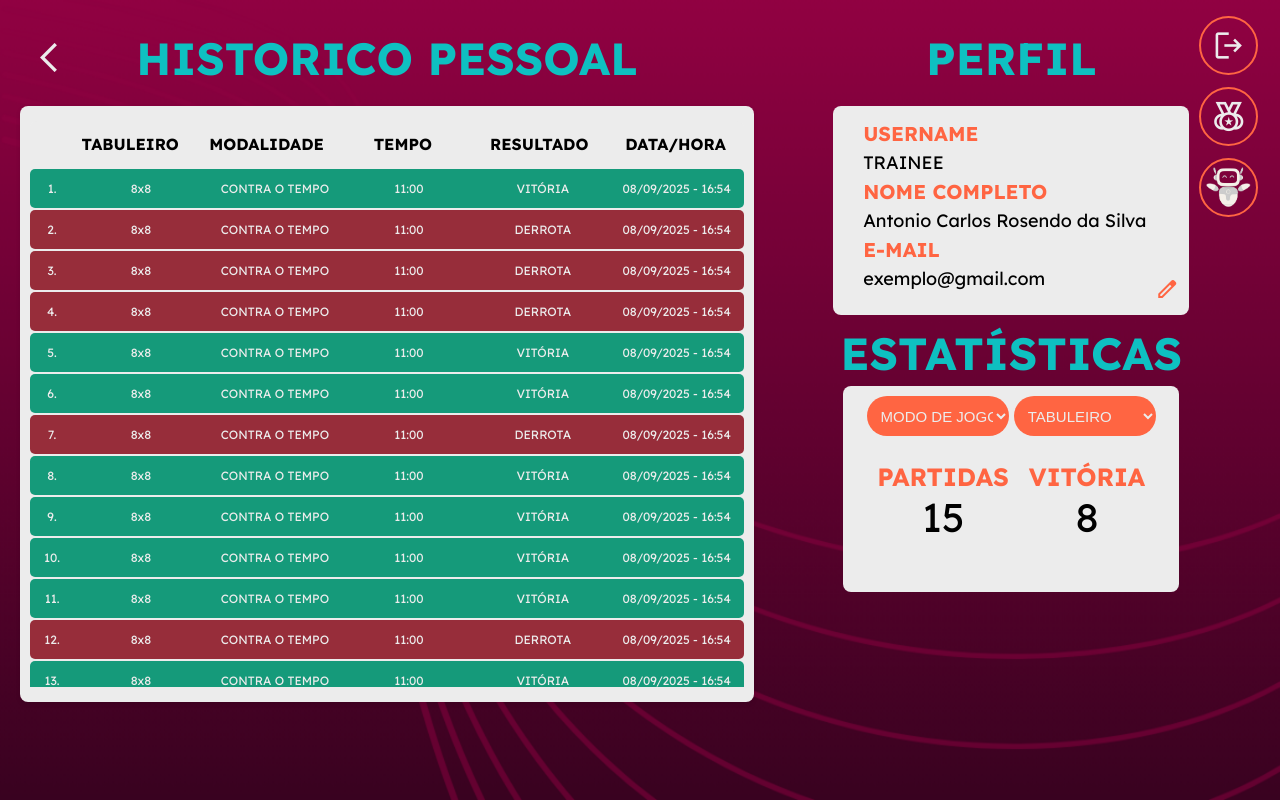
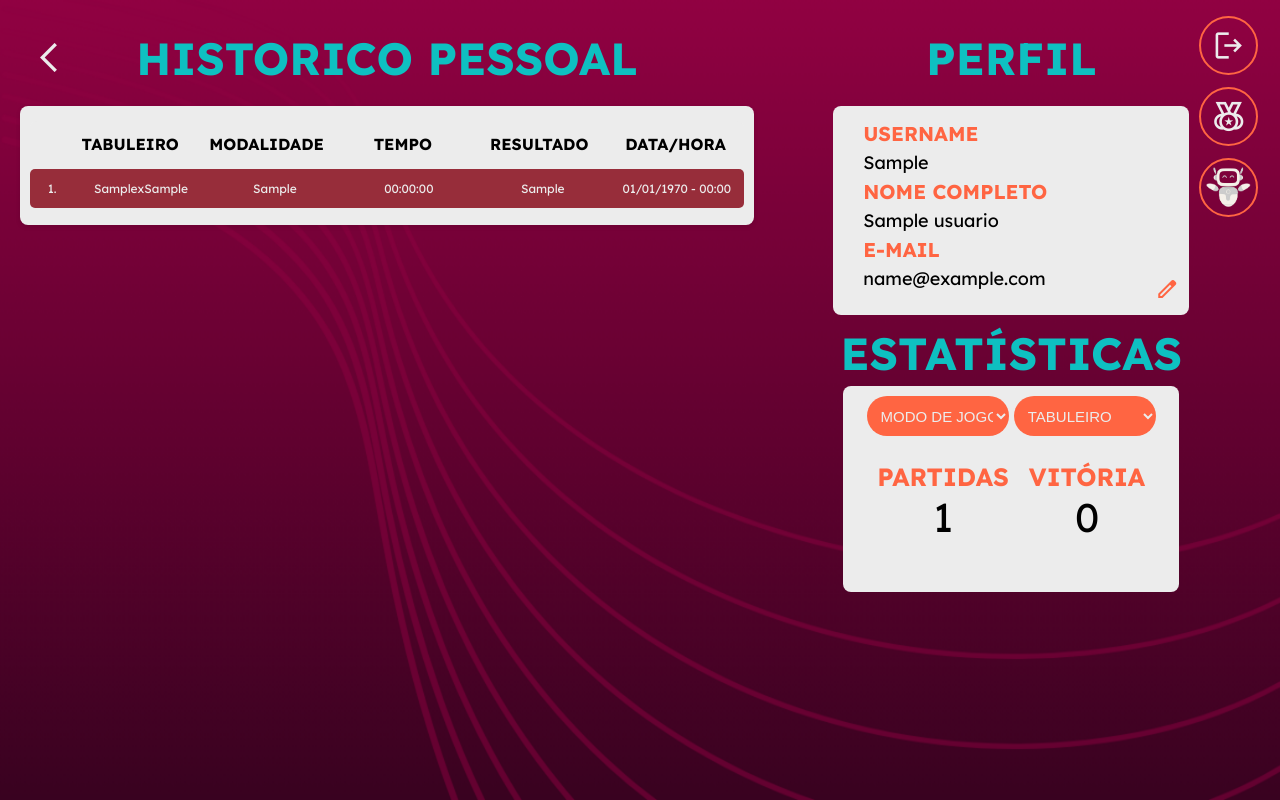
Before and after one commit to toassa/code-match, a PHP site: page /perfil.php in a window 1280 px wide. Run offline with PHP 8.4, Linux system fonts and the light colour scheme; the visitor is signed in with stand-in values (Sample User, id 1); tables that the repository leaves empty or names only in its code hold one stand-in row (values such as "Sample post").

Commit message:
Implementacao da edicao de Perfil e Historico Pessoal

```diff
--- a/backend/create_tables.php
+++ b/backend/create_tables.php
@@ -26,7 +26,7 @@ $sqlUsuarios = "CREATE TABLE IF NOT EXISTS Usuarios (
     Email VARCHAR(100) NOT NULL UNIQUE,
     Senha VARCHAR(255) NOT NULL,
     remember_token VARCHAR(255),
-    token_expira_em DATETIME;
+    token_expira_em DATETIME
 ) ENGINE=InnoDB";
 
 if ($conn->query($sqlUsuarios) === TRUE) {
@@ -40,6 +40,7 @@ $sqlPartida = "CREATE TABLE IF NOT EXISTS Partidas (
     Usuario_ID INT NOT NULL,
     Tabuleiro INT NOT NULL,
     Modalidade CHAR(14) NOT NULL,
+    Resultado ENUM('VITÓRIA', 'DERROTA') NOT NULL,
     Tempo_regressivo TIME,
     Duracao_partida TIME NOT NULL,
     Jogadas INT NOT NULL,
--- a/backend/login.php
+++ b/backend/login.php
@@ -23,6 +23,7 @@ if ($_SERVER["REQUEST_METHOD"] === "POST") {
 
         if (password_verify($senha, $row["Senha"])) {
             $_SESSION["usuario"] = $row["Usuario"];
+            $_SESSION["usuario_id"] = $row["ID"];
 
             if ($lembrar) {
                 setcookie("usuario_salvo", $usuario, time() + (7 * 24 * 60 * 60), "/");
--- a/public/perfil.php
+++ b/public/perfil.php
@@ -1,3 +1,75 @@
+<?php
+session_start();
+include("../backend/db_config.php");
+
+$conn = new mysqli($servername, $username, $password, $dbname);
+if ($conn->connect_error) {
+    die("Erro de conexão com o banco de dados: " . $conn->connect_error);
+}
+
+if (!isset($_SESSION['usuario_id'])) {
+    header('Location: index.php');
+    exit;
+}
+$usuario_id = $_SESSION['usuario_id'];
+
+$sql_usuario = "SELECT Nome_Completo, Usuario, Email, Data_nasc, Cpf, Telefone FROM Usuarios WHERE ID = ?";
+$stmt_usuario = $conn->prepare($sql_usuario);
+$stmt_usuario->bind_param("i", $usuario_id);
+$stmt_usuario->execute();
+$result_usuario = $stmt_usuario->get_result();
+$usuario = $result_usuario->fetch_assoc();
+$stmt_usuario->close();
+
+$filtro_modo = $_GET['modo_jogo'] ?? 'QUALQUER';
+$filtro_tabuleiro = $_GET['tabuleiro'] ?? 'TODOS';
+
+$sql_stats = "SELECT
+                COUNT(ID) as total_partidas,
+                SUM(CASE WHEN Resultado = 'VITÓRIA' THEN 1 ELSE 0 END) as total_vitorias
+              FROM Partidas
+              WHERE Usuario_ID = ?";
+
+$params_stats = [$usuario_id];
+$types_stats = "i";
+
+if ($filtro_modo != 'QUALQUER') {
+    $sql_stats .= " AND Modalidade = ?";
+    $params_stats[] = $filtro_modo;
+    $types_stats .= "s";
+}
+
+if ($filtro_tabuleiro != 'TODOS') {
+    $sql_stats .= " AND Tabuleiro = ?";
+    $params_stats[] = $filtro_tabuleiro;
+    $types_stats .= "i";
+}
+
+$stmt_stats = $conn->prepare($sql_stats);
+if ($stmt_stats === false) {
+    die("Erro ao preparar a consulta de estatísticas: " . $conn->error);
+}
+$stmt_stats->bind_param($types_stats, ...$params_stats);
+$stmt_stats->execute();
+$result_stats = $stmt_stats->get_result();
+$stats = $result_stats->fetch_assoc();
+
+$total_partidas = $stats['total_partidas'] ?? 0;
+$total_vitorias = $stats['total_vitorias'] ?? 0;
+$stmt_stats->close();
+
+
+$sql_historico = "SELECT Tabuleiro, Modalidade, Duracao_partida, Resultado, Data_partida
+                  FROM Partidas
+                  WHERE Usuario_ID = ?
+                  ORDER BY Data_partida DESC";
+
+$stmt_historico = $conn->prepare($sql_historico);
+$stmt_historico->bind_param("i", $usuario_id);
+$stmt_historico->execute();
+$result_historico = $stmt_historico->get_result();
+
+?>
 <!DOCTYPE html>
 <html lang="pt-br">
 
@@ -38,126 +110,26 @@
                         </tr>
                     </thead>
                     <tbody>
-                        <tr class="resultado-vitoria">
-                            <td class="tr-border-left">1.</td>
-                            <td>8x8</td>
-                            <td>CONTRA O TEMPO</td>
-                            <td>11:00</td>
-                            <td>VITÓRIA</td>
-                            <td class="tr-border-right">08/09/2025 - 16:54</td>
-                        </tr>
-                        <tr class="resultado-derrota">
-                            <td class="tr-border-left">2.</td>
-                            <td>8x8</td>
-                            <td>CONTRA O TEMPO</td>
-                            <td>11:00</td>
-                            <td>DERROTA</td>
-                            <td class="tr-border-right">08/09/2025 - 16:54</td>
-                        </tr>
-                        <tr class="resultado-derrota">
-                            <td class="tr-border-left">3.</td>
-                            <td>8x8</td>
-                            <td>CONTRA O TEMPO</td>
-                            <td>11:00</td>
-                            <td>DERROTA</td>
-                            <td class="tr-border-right">08/09/2025 - 16:54</td>
-                        </tr>
-                        <tr class="resultado-derrota">
-                            <td class="tr-border-left">4.</td>
-                            <td>8x8</td>
-                            <td>CONTRA O TEMPO</td>
-                            <td>11:00</td>
-                            <td>DERROTA</td>
-                            <td class="tr-border-right">08/09/2025 - 16:54</td>
-                        </tr>
-                        <tr class="resultado-vitoria">
-                            <td class="tr-border-left">5.</td>
-                            <td>8x8</td>
-                            <td>CONTRA O TEMPO</td>
-                            <td>11:00</td>
-                            <td>VITÓRIA</td>
-                            <td class="tr-border-right">08/09/2025 - 16:54</td>
-                        </tr>
-                        <tr class="resultado-vitoria">
-                            <td class="tr-border-left">6.</td>
-                            <td>8x8</td>
-                            <td>CONTRA O TEMPO</td>
-                            <td>11:00</td>
-                            <td>VITÓRIA</td>
-                            <td class="tr-border-right">08/09/2025 - 16:54</td>
-                        </tr>
-                        <tr class="resultado-derrota">
-                            <td class="tr-border-left">7.</td>
-                            <td>8x8</td>
-                            <td>CONTRA O TEMPO</td>
-                            <td>11:00</td>
-                            <td>DERROTA</td>
-                            <td class="tr-border-right">08/09/2025 - 16:54</td>
-                        </tr>
-                        <tr class="resultado-vitoria">
-                            <td class="tr-border-left">8.</td>
-                            <td>8x8</td>
-                            <td>CONTRA O TEMPO</td>
-                            <td>11:00</td>
-                            <td>VITÓRIA</td>
-                            <td class="tr-border-right">08/09/2025 - 16:54</td>
-                        </tr>
-                        <tr class="resultado-vitoria">
-                            <td class="tr-border-left">9.</td>
-                            <td>8x8</td>
-                            <td>CONTRA O TEMPO</td>
-                            <td>11:00</td>
-                            <td>VITÓRIA</td>
-                            <td class="tr-border-right">08/09/2025 - 16:54</td>
-                        </tr>
-                        <tr class="resultado-vitoria">
-                            <td class="tr-border-left">10.</td>
-                            <td>8x8</td>
-                            <td>CONTRA O TEMPO</td>
-                            <td>11:00</td>
-                            <td>VITÓRIA</td>
-                            <td class="tr-border-right">08/09/2025 - 16:54</td>
-                        </tr>
-                        <tr class="resultado-vitoria">
-                            <td class="tr-border-left">11.</td>
-                            <td>8x8</td>
-                            <td>CONTRA O TEMPO</td>
-                            <td>11:00</td>
-                            <td>VITÓRIA</td>
-                            <td class="tr-border-right">08/09/2025 - 16:54</td>
-                        </tr>
-                        <tr class="resultado-derrota">
-                            <td class="tr-border-left">12.</td>
-                            <td>8x8</td>
-                            <td>CONTRA O TEMPO</td>
-                            <td>11:00</td>
-                            <td>DERROTA</td>
-                            <td class="tr-border-right">08/09/2025 - 16:54</td>
-                        </tr>
-                        <tr class="resultado-vitoria">
-                            <td class="tr-border-left">13.</td>
-                            <td>8x8</td>
-                            <td>CONTRA O TEMPO</td>
-                            <td>11:00</td>
-                            <td>VITÓRIA</td>
-                            <td class="tr-border-right">08/09/2025 - 16:54</td>
-                        </tr>
-                        <tr class="resultado-derrota">
-                            <td class="tr-border-left">14.</td>
-                            <td>8x8</td>
-                            <td>CONTRA O TEMPO</td>
-                            <td>11:00</td>
-                            <td>DERROTA</td>
-                            <td class="tr-border-right">08/09/2025 - 16:54</td>
-                        </tr>
-                        <tr class="resultado-derrota">
-                            <td class="tr-border-left">15.</td>
-                            <td>8x8</td>
-                            <td>CONTRA O TEMPO</td>
-                            <td>11:00</td>
-                            <td>DERROTA</td>
-                            <td class="tr-border-right">08/09/2025 - 16:54</td>
-                        </tr>
+                        <?php if ($result_historico->num_rows > 0): ?>
+                            <?php $count = 1; ?>
+                            <?php while($partida = $result_historico->fetch_assoc()): ?>
+                                <?php
+                                $classe_resultado = ($partida['Resultado'] == 'VITÓRIA') ? 'resultado-vitoria' : 'resultado-derrota';
+                                ?>
+                                <tr class="<?php echo $classe_resultado; ?>">
+                                    <td class="tr-border-left"><?php echo $count++; ?>.</td>
+                                    <td><?php echo htmlspecialchars($partida['Tabuleiro']); ?>x<?php echo htmlspecialchars($partida['Tabuleiro']); ?></td>
+                                    <td><?php echo htmlspecialchars($partida['Modalidade']); ?></td>
+                                    <td><?php echo htmlspecialchars(date('H:i:s', strtotime($partida['Duracao_partida']))); ?></td>
+                                    <td><?php echo htmlspecialchars($partida['Resultado']); ?></td>
+                                    <td class="tr-border-right"><?php echo htmlspecialchars(date('d/m/Y - H:i', strtotime($partida['Data_partida']))); ?></td>
+                                </tr>
+                            <?php endwhile; ?>
+                        <?php else: ?>
+                            <tr>
+                                <td colspan="6" style="text-align:center; color: black; background-color: #f0f0f0;">Nenhuma partida encontrada.</td>
+                            </tr>
+                        <?php endif; ?>
                     </tbody>
                 </table>
             </div>
@@ -166,11 +138,11 @@
                 <div class="personal-info">
                     <div id="view-mode">
                         <p class="title">USERNAME</p>
-                        <p class="content">TRAINEE</p>
+                        <p class="content"><?php echo htmlspecialchars($usuario['Usuario']); ?></p>
                         <p class="title">NOME COMPLETO</p>
-                        <p class="content">Antonio Carlos Rosendo da Silva</p>
+                        <p class="content" data-field="nome"><?php echo htmlspecialchars($usuario['Nome_Completo']); ?></p>
                         <p class="title">E-MAIL</p>
-                        <p class="content">exemplo@gmail.com</p>
+                        <p class="content" data-field="email"><?php echo htmlspecialchars($usuario['Email']); ?></p>
                         <a href="#" id="edit-button" class="edit-icon" title="Editar">
                             <span class="material-symbols-outlined">edit</span>
                         </a>
@@ -178,37 +150,37 @@
 
                     <form id="edit-mode" style="display: none;">
                         <p class="title">USERNAME</p>
-                        <p class="content">TRAINEE</p>
+                        <p class="content"><?php echo htmlspecialchars($usuario['Usuario']); ?></p>
 
                         <div class="input-box">
                             <p class="title">NOME COMPLETO</p>
-                            <input type="text" id="edit-nome" class="standart-form-items form-items-gray"
-                                value="Antonio Carlos Rosendo da Silva">
+                            <input type="text" id="edit-nome" name="nome_completo" class="standart-form-items form-items-gray"
+                                value="<?php echo htmlspecialchars($usuario['Nome_Completo']); ?>">
                         </div>
 
                         <div class="input-box">
                             <p class="title">E-MAIL</p>
-                            <input type="email" id="edit-email" class="standart-form-items form-items-gray"
-                                value="exemplo@gmail.com">
+                            <input type="email" id="edit-email" name="email" class="standart-form-items form-items-gray"
+                                value="<?php echo htmlspecialchars($usuario['Email']); ?>">
                         </div>
 
                         <div class="input-box">
                             <p class="title">SENHA</p>
-                            <input type="password" id="edit-senha" class="standart-form-items form-items-gray"
-                                value="12345678">
+                            <input type="password" id="edit-senha" name="senha" class="standart-form-items form-items-gray"
+                                placeholder="Deixe em branco para não alterar">
                         </div>
 
                         <div class="input-box">
                             <p class="title">TELEFONE</p>
                             <input type="tel" id="edit-telefone" class="standart-form-items form-items-gray"
-                                value="(11)91234-5678" maxlength="15">
+                                value="<?php echo htmlspecialchars($usuario['Telefone']); ?>" maxlength="15">
                         </div>
 
                         <p class="title">DATA DE NASCIMENTO</p>
-                        <p class="content">01/01/2000</p>
+                        <p class="content"><?php echo htmlspecialchars(date('d/m/Y', strtotime($usuario['Data_nasc']))); ?></p>
 
                         <p class="title">CPF</p>
-                        <p class="content">000.000.000-00</p>
+                        <p class="content"><?php echo htmlspecialchars($usuario['Cpf']); ?></p>
 
                         <div class="standart-btn-position">
                             <button type="button" id="cancel-button"
@@ -225,27 +197,26 @@
                         <div class="estatistica-botoes">
                             <select class="select-game" name="size-game">
                                 <option selected hidden>MODO DE JOGO</option>
-                                <option value="2">QUALQUER</option>
-                                <option value="4">CLASSICO</option>
-                                <option value="6">CONTRA TEMPO</option>
+                                <option value="QUALQUER" <?php if ($filtro_modo == 'QUALQUER') echo 'selected'; ?>>MODO DE JOGO</option>
+                                <option value="CLASSICO" <?php if ($filtro_modo == 'CLASSICO') echo 'selected'; ?>>CLÁSSICO</option>
+                                <option value="CONTRA O TEMPO" <?php if ($filtro_modo == 'CONTRA O TEMPO') echo 'selected'; ?>>CONTRA O TEMPO</option>
                             </select>
                             <select class="select-game" name="size-game">
-                                <option selected hidden>TABULEIRO</option>
-                                <option value="2">TODOS</option>
-                                <option value="4">2X2</option>
-                                <option value="6">4X4</option>
-                                <option value="6">6X6</option>
-                                <option value="6">8X8</option>
+                                <option value="TODOS" <?php if ($filtro_tabuleiro == 'TODOS') echo 'selected'; ?>>TABULEIRO</option>
+                                <option value="2" <?php if ($filtro_tabuleiro == '2') echo 'selected'; ?>>2X2</option>
+                                <option value="4" <?php if ($filtro_tabuleiro == '4') echo 'selected'; ?>>4X4</option>
+                                <option value="6" <?php if ($filtro_tabuleiro == '6') echo 'selected'; ?>>6X6</option>
+                                <option value="8" <?php if ($filtro_tabuleiro == '8') echo 'selected'; ?>>8X8</option>
                             </select>
                         </div>
                         <div class="estatistica-info">
                             <div class="estatistica-item">
                                 <p class="title">PARTIDAS</p>
-                                <p class="content">15</p>
+                                <p class="content"><?php echo $total_partidas; ?></p>
                             </div>
                             <div class="estatistica-item">
                                 <p class="title">VITÓRIA</p>
-                                <p class="content">8</p>
+                                <p class="content"><?php echo $total_vitorias; ?></p>
                             </div>
                         </div>
                     </div>
@@ -267,5 +238,8 @@
     </div>
     <script src="../js/perfil.js"></script>
 </body>
-
 </html>
+<?php
+$stmt_historico->close();
+$conn->close();
+?>
```
Also changed, not shown: backend/atualizar_perfil.php (added, +60 -0 lines), js/perfil.js (+47 -5 lines).
